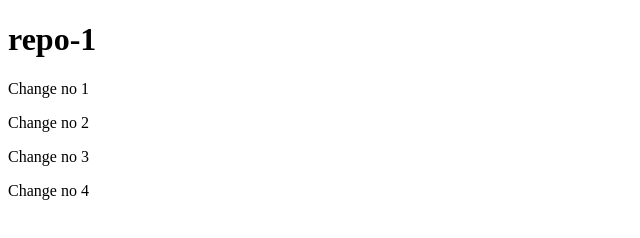
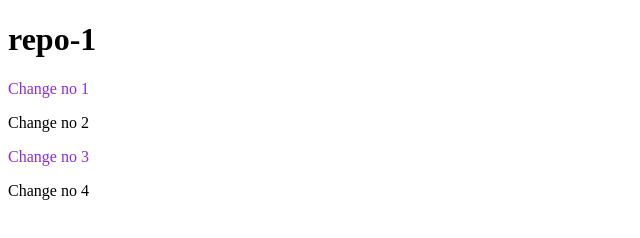
Before and after one commit to SamitRaiyan/repo-1, a plain HTML site: page index.html in a window 1280 px wide. Shown: the whole page, without its empty margins (0-640 px from the left). Drawn offline with Linux system fonts and the light colour scheme.

Commit message:
css added

```diff
--- a/index.html
+++ b/index.html
@@ -4,12 +4,13 @@
     <meta charset="UTF-8">
     <meta name="viewport" content="width=device-width, initial-scale=1.0">
     <title>repo-1</title>
+    <link rel="stylesheet" href="style.css">
 </head>
 <body>
     <h1>repo-1</h1>
-    <div><p>Change no 1</p></div>
+    <div class="update"><p>Change no 1</p></div>
     <div><p>Change no 2</p></div>
-    <div><p>Change no 3</p></div>
+    <div class="update"><p>Change no 3</p></div>
     <div><p>Change no 4</p></div>
 </body>
 </html>
--- /dev/null
+++ b/style.css
@@ -0,0 +1,3 @@
+.update{
+    color: blueviolet;
+}
```
